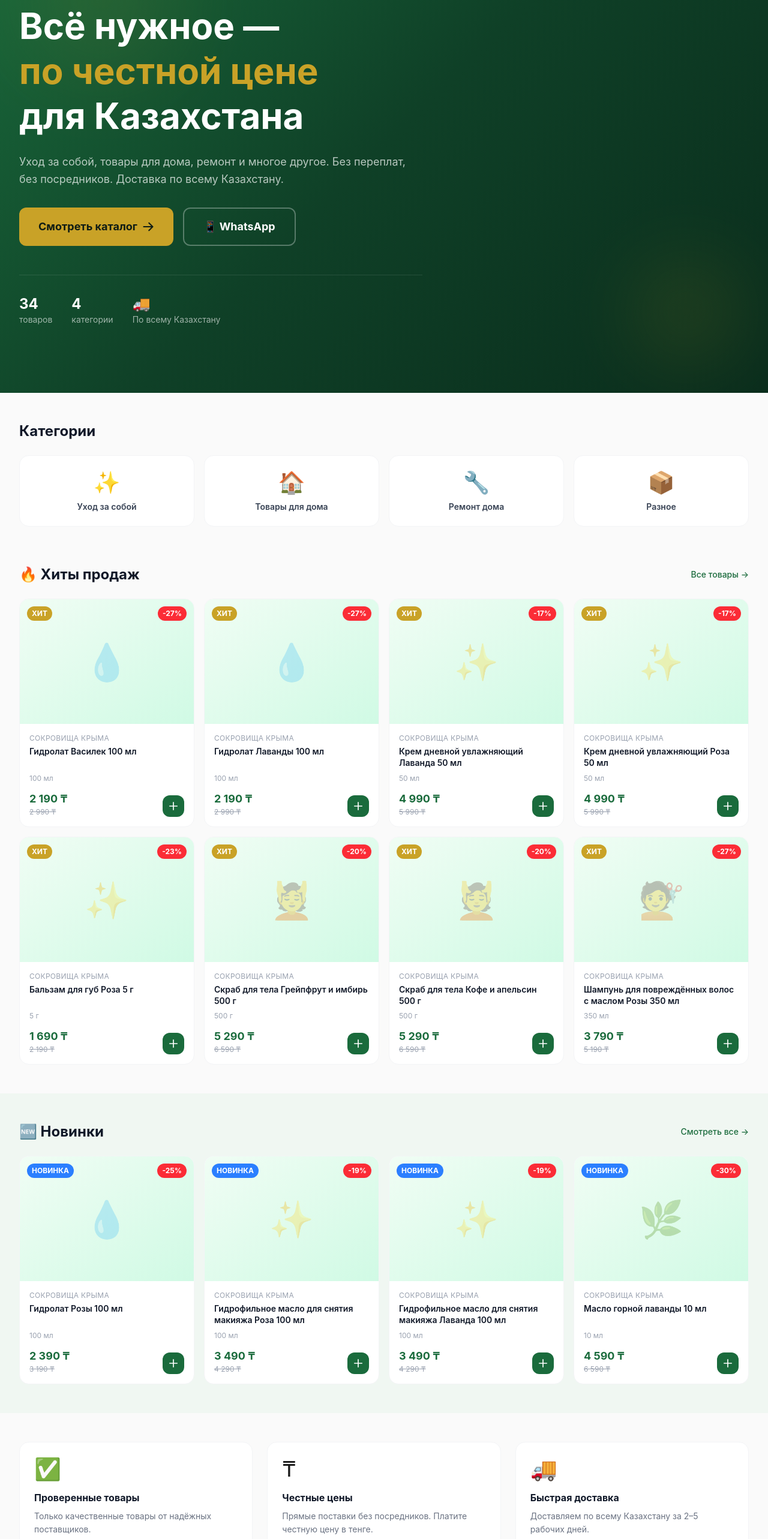
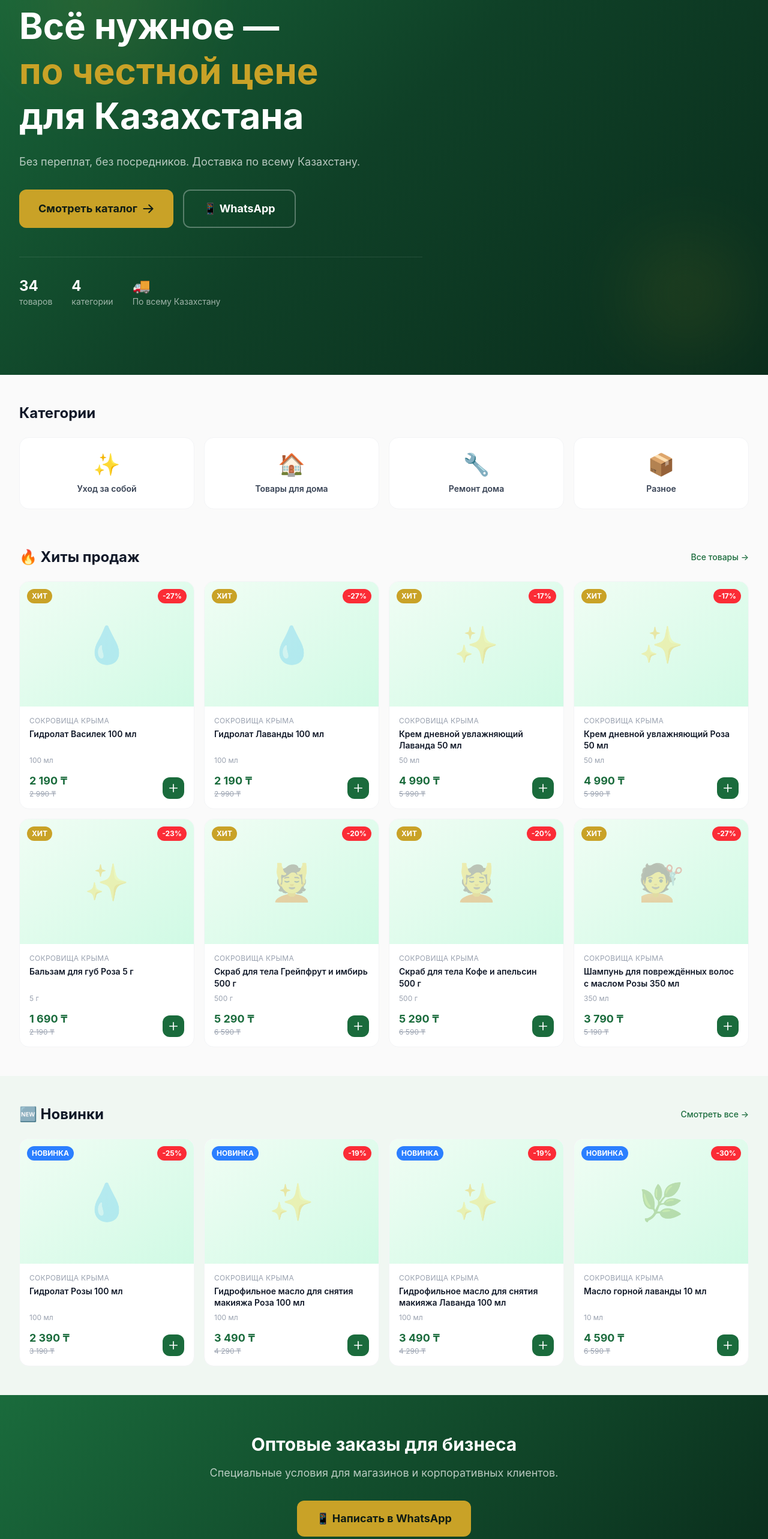
Before and after one commit to askarizhan-del/tenge-shop, a Next.js app: page / in a window 1280 px wide. Shown: the part 234-2800 px from the top of the page at 60% size. Built offline with nearby package versions, Linux system fonts and the light colour scheme.

Commit message:
Remove product features section from page
Removed section displaying product features and benefits.

```diff
--- a/app/page.tsx
+++ b/app/page.tsx
@@ -25,7 +25,7 @@ export default function HomePage() {
               для Казахстана
             </h1>
             <p className="text-white/70 text-lg mb-8 leading-relaxed">
-              Уход за собой, товары для дома, ремонт и многое другое. Без переплат, без посредников. Доставка по всему Казахстану.
+              Без переплат, без посредников. Доставка по всему Казахстану.
             </p>
             <div className="flex flex-wrap gap-4">
               <Link href="/catalog" className="inline-flex items-center gap-2 px-8 py-4 rounded-xl font-bold text-lg transition-all hover:scale-105" style={{ background: '#c9a227', color: '#0f1c14' }}>
@@ -83,22 +83,6 @@ export default function HomePage() {
         </section>
       )}
 
-      <section className="max-w-7xl mx-auto px-4 sm:px-6 lg:px-8 py-12">
-        <div className="grid grid-cols-1 md:grid-cols-3 gap-6">
-          {[
-            { icon: '✅', title: 'Проверенные товары', desc: 'Только качественные товары от надёжных поставщиков.' },
-            { icon: '₸', title: 'Честные цены', desc: 'Прямые поставки без посредников. Платите честную цену в тенге.' },
-            { icon: '🚚', title: 'Быстрая доставка', desc: 'Доставляем по всему Казахстану за 2–5 рабочих дней.' },
-          ].map(item => (
-            <div key={item.title} className="bg-white rounded-2xl p-6 border border-gray-100 card-hover">
-              <div className="text-4xl mb-4">{item.icon}</div>
-              <h3 className="font-bold text-gray-900 mb-2">{item.title}</h3>
-              <p className="text-gray-500 text-sm leading-relaxed">{item.desc}</p>
-            </div>
-          ))}
-        </div>
-      </section>
-
       <section className="py-16" style={{ background: 'linear-gradient(135deg, #1a6b3c, #0a2d1c)' }}>
         <div className="max-w-4xl mx-auto px-4 text-center">
           <h2 className="text-3xl font-bold text-white mb-4">Оптовые заказы для бизнеса</h2>
```
